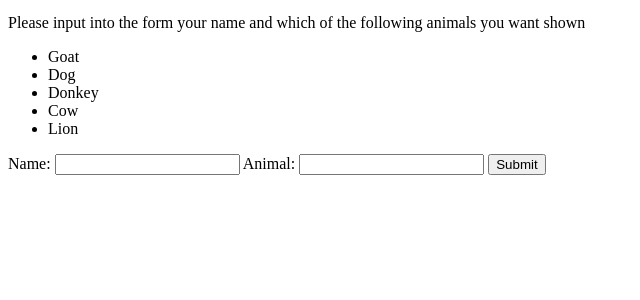
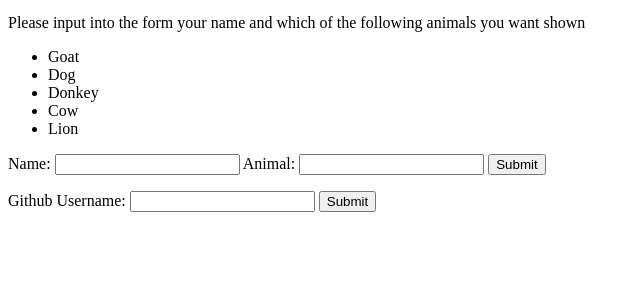
Before and after one commit to alexbull1999/SSE_LAB2, a Flask app: page / in a window 1280 px wide. Shown: the part 406-706 px from the top of the page, without its empty margins (0-640 px from the left). Run offline with Flask 3, Linux system fonts and the light colour scheme.

Commit message:
Lab 5 v3

```diff
--- a/templates/index.html
+++ b/templates/index.html
@@ -26,6 +26,13 @@
 		<input type="submit" value="Submit">
 	</form>
 
+	<form action="/submit" method="post">
+		<label for="gitfield">Github Username:</label>
+		<input type="text" id="gitfield" name="gitusername">
+		<input type="submit" value="Submit">
+	</form>
+
+
 
 	</body>
 </html>
```
